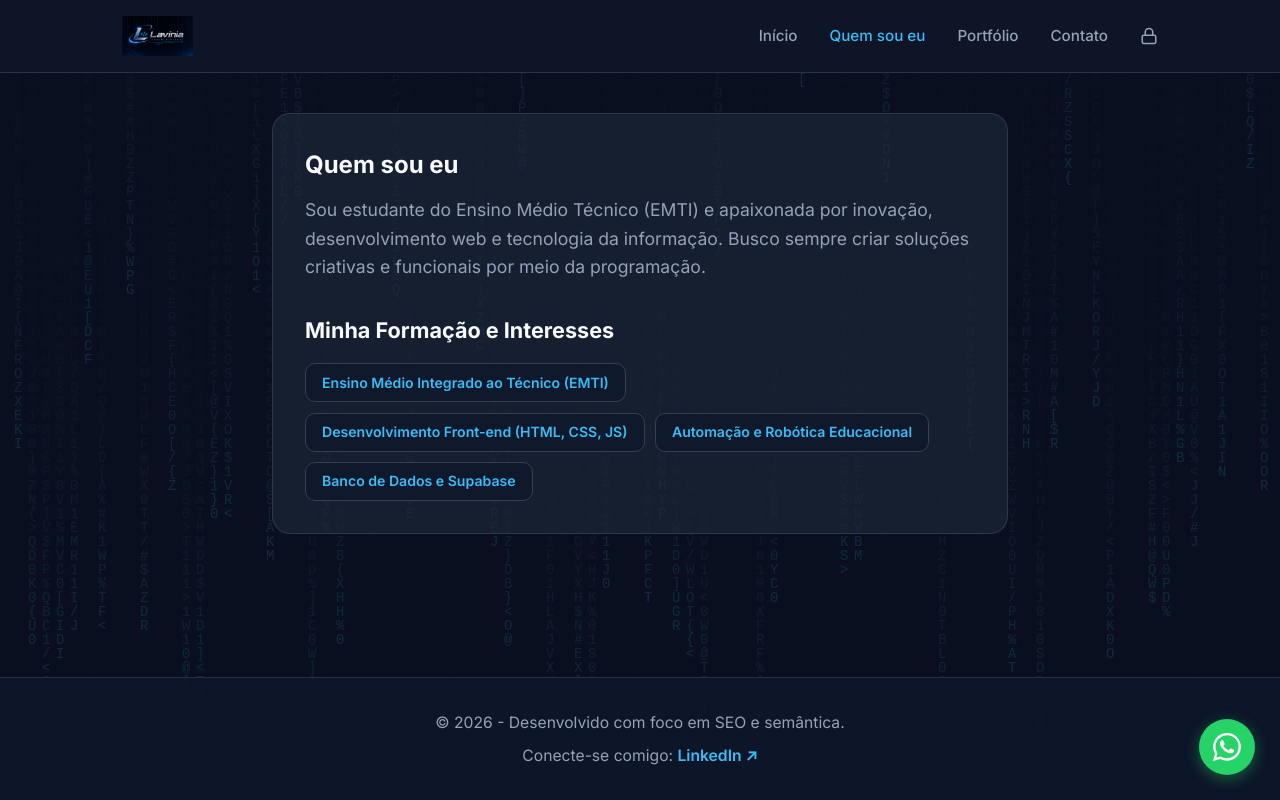
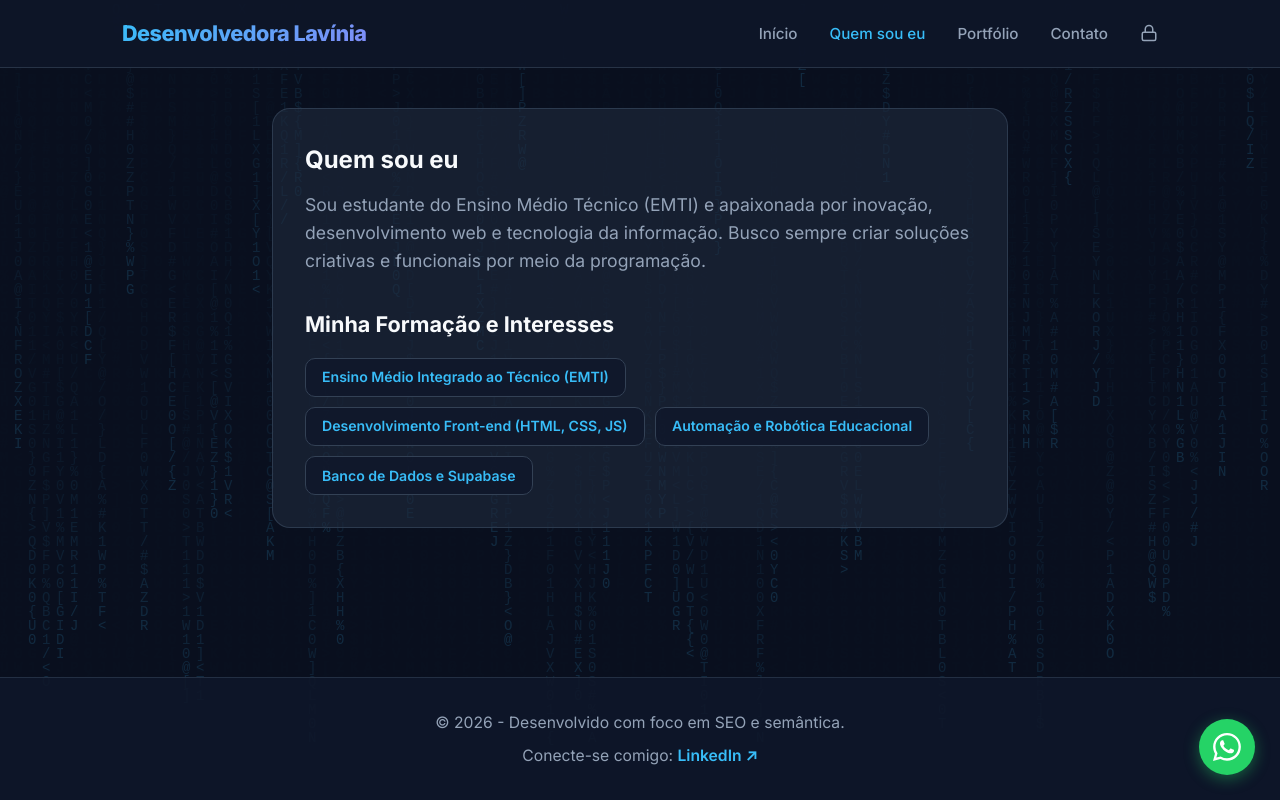
Before and after one commit to lalacristina033-dotcom/meuportfolio, a plain HTML site: page quemsoueu.html in a window 1280 px wide. Drawn offline with Linux system fonts and the light colour scheme.

```diff
--- a/quemsoueu.html
+++ b/quemsoueu.html
@@ -17,7 +17,7 @@
     <header>
         <nav>
             <a href="index.html" class="logo">
-                <img src="https://github.com/lalacristina033-dotcom/meuportfolio/blob/main/Logo%20futurista%20Lav%C3%ADnia%20Desenvolvedora.png?raw=true" alt="Lavínia Desenvolvedora">
+                Desenvolvedora Lavínia
             </a>
             <ul class="nav-links">
                 <li><a href="index.html">Início</a></li>
```
